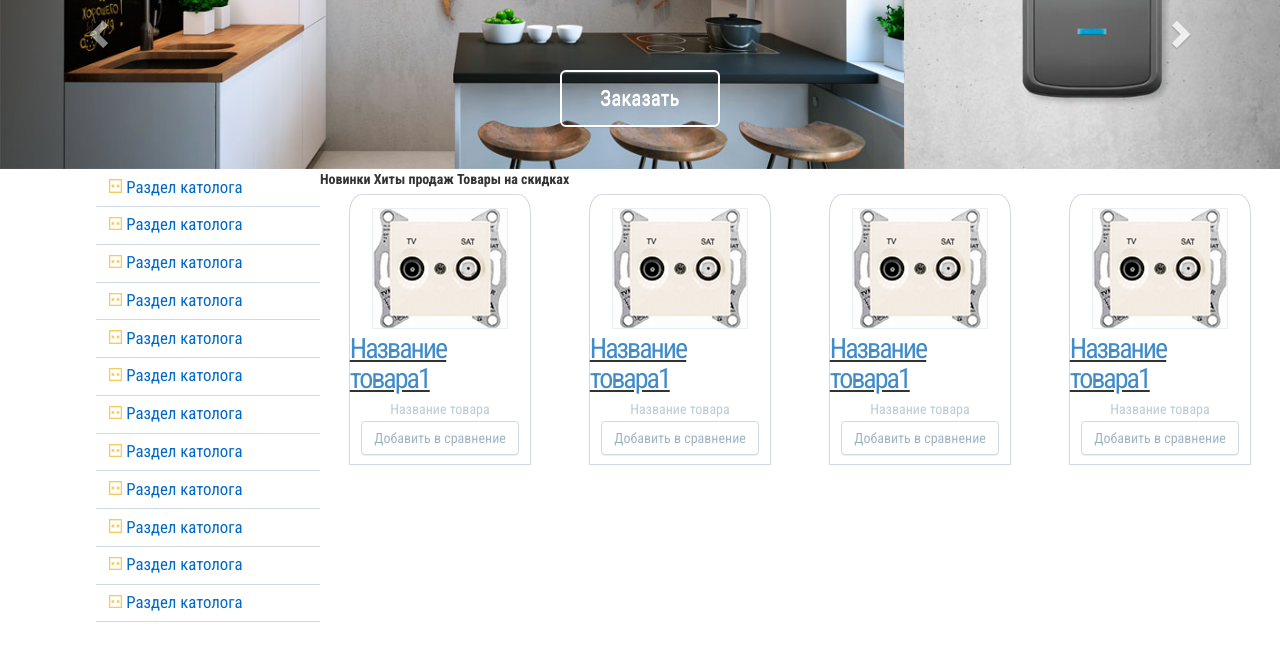
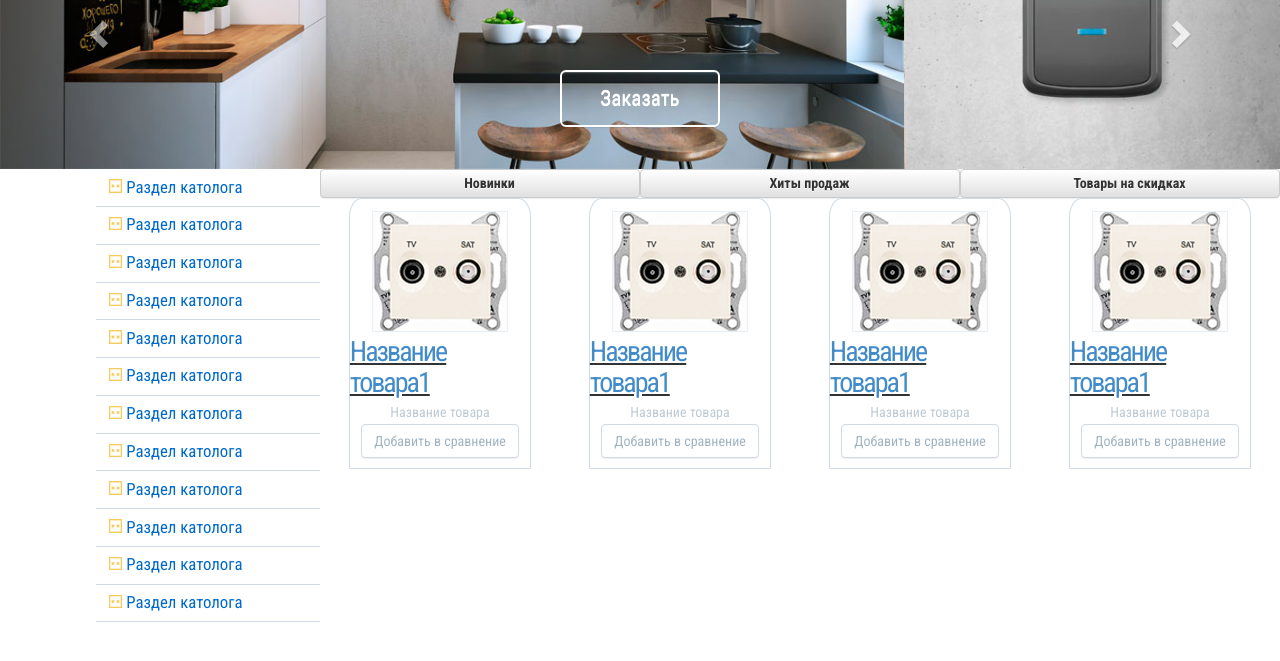
Before and after one commit to ratedemon/Bel, a plain HTML site: page index.html in a window 1280 px wide. Shown: the part 211-872 px from the top of the page. After the commit the page ends 843 px from the top, so only its background shows below. Drawn offline with Linux system fonts and the light colour scheme.

Commit message:
third commit

```diff
--- a/index.html
+++ b/index.html
@@ -91,9 +91,9 @@
 		<div class="main__products col-xs-12 col-md-9">
 			<div class="products__special">
 				<div class="special__header">
-					<label for="newest" class="special__header_label">Новинки</label>
-					<label for="hits" class="special__header_label">Хиты продаж</label>
-					<label for="sales" class="special__header_label">Товары на скидках</label>
+					<button class="special__header_btn btn btn-default"><label for="newest" class="special__header_label">Новинки</label></button>
+					<button class="special__header_btn btn btn-default"><label for="hits" class="special__header_label">Хиты продаж</label></button>
+					<button class="special__header_btn btn btn-default"><label for="sales" class="special__header_label">Товары на скидках</label></button>
 				</div>
 				<div class="special__content">
 					<input type="radio" class="tabs__input" id="newest" name="special" checked>
--- a/style/style.css
+++ b/style/style.css
@@ -223,6 +223,10 @@ box-shadow: 0px 3px 5px 0px rgba(0,0,0,0.75);
 .item__news > *{
 	flex: 1;
 }
+.special__content{
+	height: 100%;
+	width: 100%;
+}
 .content__item{
 	display: flex;
 	flex-direction: column;
@@ -265,10 +269,30 @@ box-shadow: 0px 3px 5px 0px rgba(0,0,0,0.75);
 	display: none;
 }
 .item__news{
+	visibility: hidden;
 	height: 0;
-	visibility: hidden;
+	transform-origin: top;
+	transform: scaleY(0);
+	transition: all 0s ease, transform .3s ease;
 }
 .tabs__input:checked + .item__news{
+	visibility: visible;
+	transform: scaleY(1);
 	height: auto;
-	visibility: visible;
 }
+.special__header{
+	display: flex;
+	justify-content: flex-start;
+	align-items: flex-start;
+}
+.special__header_btn{
+	padding: 0;
+	flex: 1;
+}
+.special__header_label{
+	/*padding: .5% 1.5%;*/
+	height: 100%;
+	width: 100%;
+	display: block;
+	margin: 1% 3%;
+}
```
